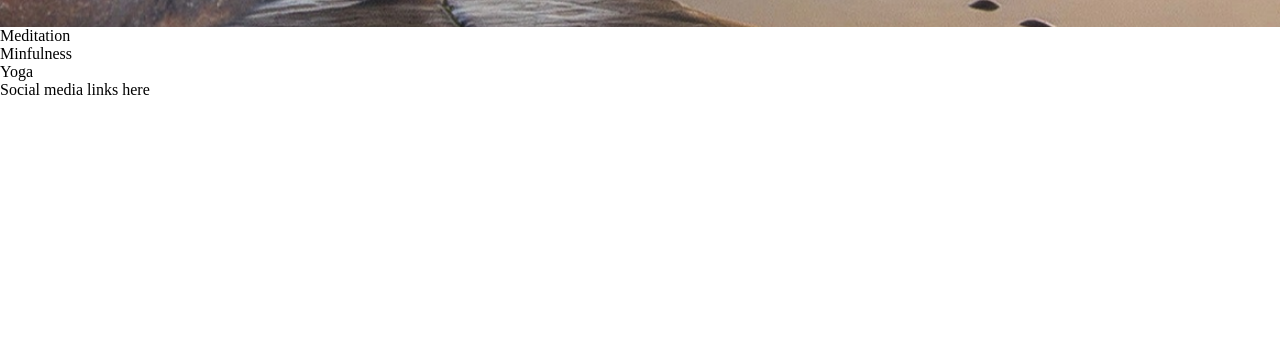
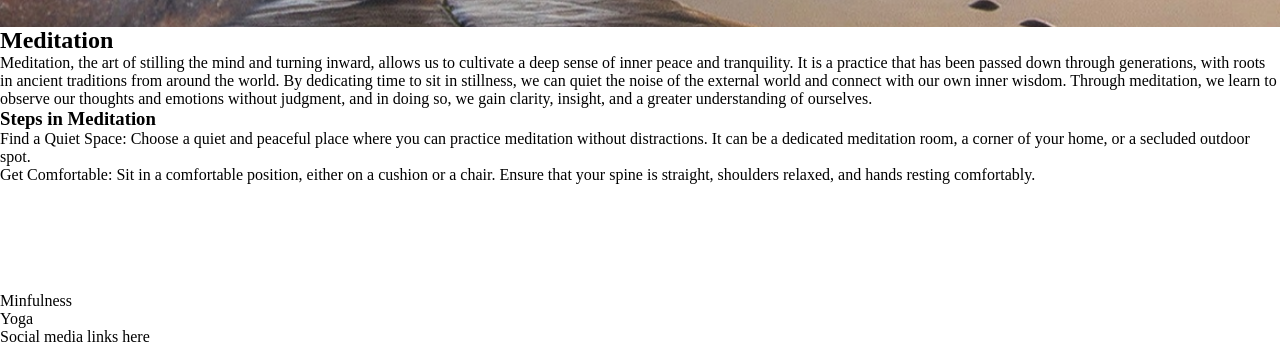
Before and after one commit to Stephenkofipoku/Sacred_Pathways_Project_1, a plain HTML site: page index.html in a window 1280 px wide. Shown: the part 648-994 px from the top of the page. Before the commit the page ends 800 px from the top, so only its background shows below. Drawn offline with Linux system fonts and the light colour scheme.

Commit message:
Add meditation section basic structure, heading, paragraph and steps to meditation started

```diff
--- a/index.html
+++ b/index.html
@@ -39,7 +39,45 @@
     </section>
 
     <!-- Meditation section -->
-    <section>Meditation</section>
+    <section>
+        <h2>Meditation</h2>
+        <div>
+            <p>
+            Meditation, the art of stilling the mind and turning inward, allows us to cultivate a deep sense of inner
+            peace and tranquility. It is a practice that has been passed down through generations, with roots in ancient
+            traditions from around the world. By dedicating time to sit in stillness, we can quiet the noise of the external world and
+            connect with
+            our own inner wisdom. Through meditation, we learn to observe our thoughts and emotions without judgment,
+            and in doing
+            so, we gain clarity, insight, and a greater understanding of ourselves.
+            </p>
+
+            <hr>
+
+            <p>
+
+            </p>
+        </div>
+        <div>
+            <h3>Steps in Meditation</h3>
+            <ol>
+                <li>
+                    Find a Quiet Space: Choose a quiet and peaceful place where you can practice meditation without distractions. It can be a dedicated meditation room, a corner of your home, or a secluded outdoor spot.
+                </li>
+                <li>
+                    Get Comfortable: Sit in a comfortable position, either on a cushion or a chair. Ensure that your spine is straight, shoulders relaxed, and hands resting comfortably.
+                </li>
+                <li>
+
+                </li>
+                <li></li>
+                <li></li>
+                <li></li>
+                <li></li>
+                <li></li>
+            </ol>
+        </div>
+    </section>
 
     <!-- Mindfulness section -->
     <section>Minfulness</section>
```
